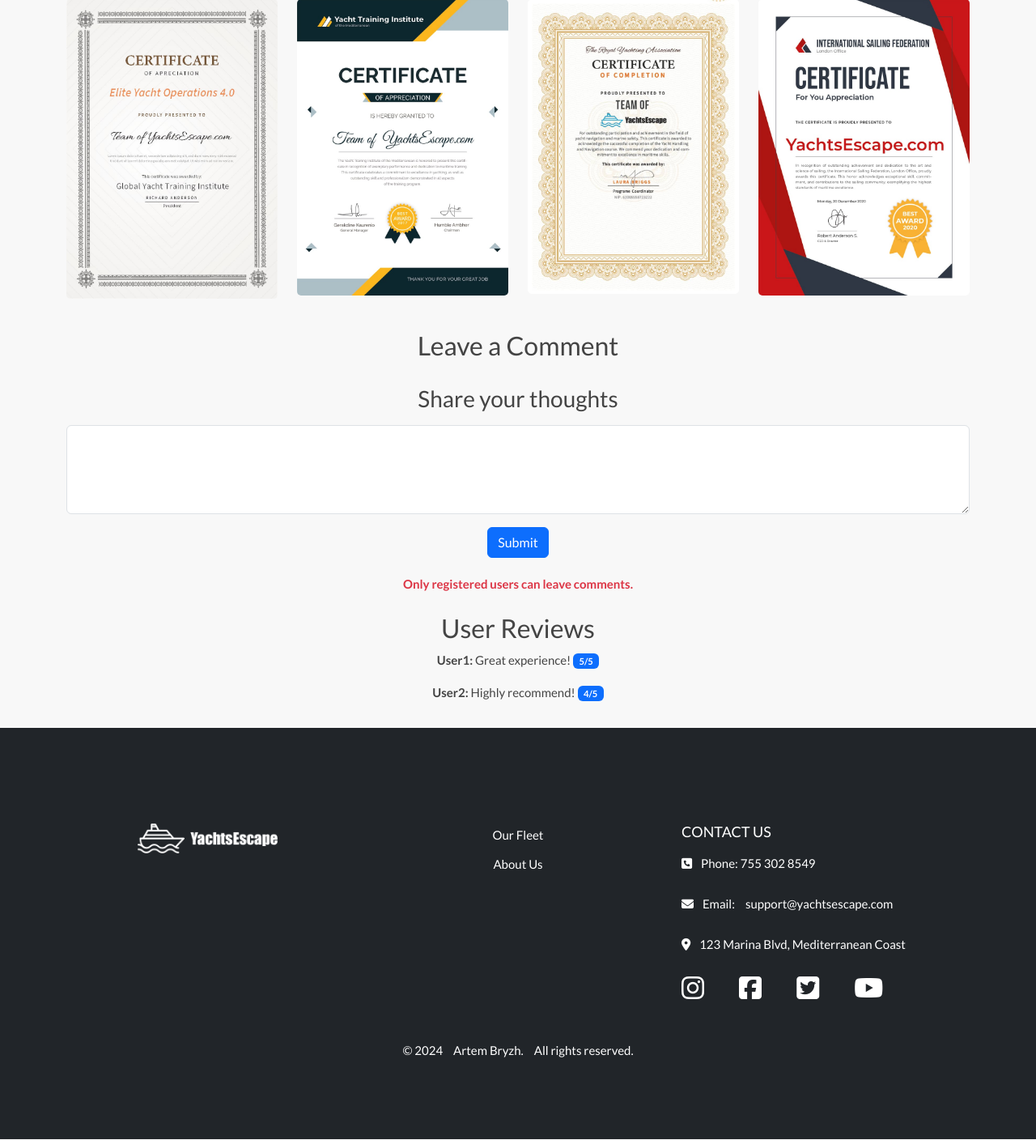
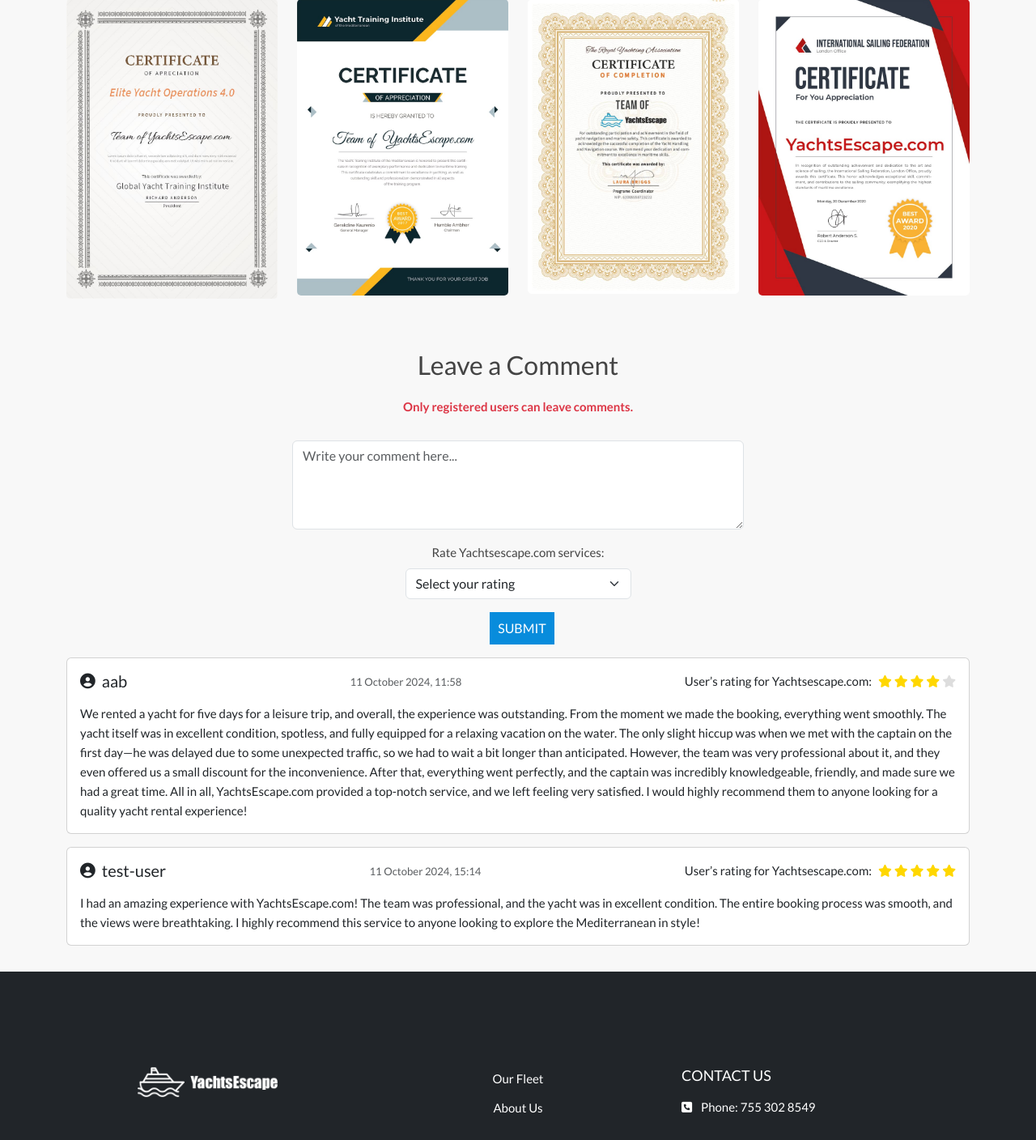
Before and after one commit to pagaslav/yachtsescape-com, a Django app: page /about/ in a window 1280 px wide. Shown: the part 683-2091 px from the top of the page at 81% size. Run offline with Django 3.2, Linux system fonts and the light colour scheme; data comes from the database, SQL or seed files in the repository; both versions use the stored data as it was after the commit; some libraries are stand-ins or nearby versions.

Commit message:
feat(about): enhance review functionality and UI improvements
Added review submission form to the about page with validation for authenticated users. Implemented
toasts for success and error notifications upon review submission. Updated Review model to handle
cases where user is not logged in by allowing nullable user field. Improved UI layout for reviews on
the about page, positioning username and rating side-by-side. Adjusted CSS and HTML for better
alignment and spacing in the review section. Added redirect to login page for unauthenticated users
attempting to submit reviews.

```diff
--- a/about/templates/about/about.html
+++ b/about/templates/about/about.html
@@ -21,11 +21,13 @@
     <div class="accordion" id="aboutAccordion">
         <div class="accordion-item">
             <h2 class="accordion-header" id="headingTeam">
-                <button class="accordion-button" type="button" data-bs-toggle="collapse" data-bs-target="#collapseTeam" aria-expanded="true" aria-controls="collapseTeam">
+                <button class="accordion-button" type="button" data-bs-toggle="collapse" data-bs-target="#collapseTeam"
+                    aria-expanded="true" aria-controls="collapseTeam">
                     <i class="fas fa-users"></i>&nbsp;Our Team
                 </button>
             </h2>
-            <div id="collapseTeam" class="accordion-collapse collapse show" aria-labelledby="headingTeam" data-bs-parent="#aboutAccordion">
+            <div id="collapseTeam" class="accordion-collapse collapse show" aria-labelledby="headingTeam"
+                data-bs-parent="#aboutAccordion">
                 <div class="accordion-body">
                     <!-- Content for Our Team -->
                     We are a dedicated team of professionals committed to providing the best services.
@@ -34,11 +36,13 @@
         </div>
         <div class="accordion-item">
             <h2 class="accordion-header" id="headingHistory">
-                <button class="accordion-button collapsed" type="button" data-bs-toggle="collapse" data-bs-target="#collapseHistory" aria-expanded="false" aria-controls="collapseHistory">
-                     <i class="fas fa-history"></i>&nbsp;Our History
+                <button class="accordion-button collapsed" type="button" data-bs-toggle="collapse"
+                    data-bs-target="#collapseHistory" aria-expanded="false" aria-controls="collapseHistory">
+                    <i class="fas fa-history"></i>&nbsp;Our History
                 </button>
             </h2>
-            <div id="collapseHistory" class="accordion-collapse collapse" aria-labelledby="headingHistory" data-bs-parent="#aboutAccordion">
+            <div id="collapseHistory" class="accordion-collapse collapse" aria-labelledby="headingHistory"
+                data-bs-parent="#aboutAccordion">
                 <div class="accordion-body">
                     <!-- Content for Our History -->
                     Our journey started in 2010, and we have been growing ever since.
@@ -47,11 +51,13 @@
         </div>
         <div class="accordion-item">
             <h2 class="accordion-header" id="headingWhyUs">
-                <button class="accordion-button collapsed" type="button" data-bs-toggle="collapse" data-bs-target="#collapseWhyUs" aria-expanded="false" aria-controls="collapseWhyUs">
-                   <i class="fas fa-thumbs-up"></i>&nbsp; Why Choose Us?
+                <button class="accordion-button collapsed" type="button" data-bs-toggle="collapse"
+                    data-bs-target="#collapseWhyUs" aria-expanded="false" aria-controls="collapseWhyUs">
+                    <i class="fas fa-thumbs-up"></i>&nbsp; Why Choose Us?
                 </button>
             </h2>
-            <div id="collapseWhyUs" class="accordion-collapse collapse" aria-labelledby="headingWhyUs" data-bs-parent="#aboutAccordion">
+            <div id="collapseWhyUs" class="accordion-collapse collapse" aria-labelledby="headingWhyUs"
+                data-bs-parent="#aboutAccordion">
                 <div class="accordion-body">
                     <!-- Content for Why Choose Us -->
                     We offer unparalleled services with a focus on customer satisfaction.
@@ -78,26 +84,86 @@
     </div>
 
     <!-- Comment form section -->
-    <h2 class="mt-4">Leave a Comment</h2>
-    <div class="comment-form">
-        <h3>Share your thoughts</h3>
-        <form method="post">
-            {% csrf_token %}
-            <div class="mb-3">
-                <textarea class="form-control" rows="4" required></textarea>
-            </div>
-            <button type="submit" class="btn btn-primary">Submit</button>
-        </form>
-    </div>
+    <h2 class="mt-5">Leave a Comment</h2>
     <div class="registration-warning">
         Only registered users can leave comments.
     </div>
+    <div class="comment-form">
+        <form method="post">
+            {% csrf_token %}
+            <div class="mb-3 text-center">
+                <div class="col-md-6 col-12 mx-auto">
+                    <textarea class="form-control" name="content" rows="4" required
+                        placeholder="Write your comment here..."></textarea>
+                </div>
+            </div>
+            <div class="mb-3 text-center">
+                <label for="rating" class="form-label">Rate Yachtsescape.com services:</label>
+                <div class="d-flex justify-content-center">
+                    <select class="form-select w-25 w-md-50 w-lg-25" name="rating" required>
+                        <option value="" disabled selected>Select your rating</option>
+                        <option value="1">1 - Poor</option>
+                        <option value="2">2 - Fair</option>
+                        <option value="3">3 - Good</option>
+                        <option value="4">4 - Very Good</option>
+                        <option value="5">5 - Excellent</option>
+                    </select>
+                </div>
+            </div>
+            <button type="submit" class="btn btn-primary mb-3 header-main-btn">Submit</button>
+        </form>
+    </div>
 
     <!-- Displaying reviews -->
-    <h2 class="mt-4">User Reviews</h2>
+    <!-- <h2 class="mt-4">User Reviews</h2> -->
     <div class="reviews">
-        <p><strong>User1:</strong> Great experience! <span class="badge bg-primary">5/5</span></p>
-        <p><strong>User2:</strong> Highly recommend! <span class="badge bg-primary">4/5</span></p>
+        {% for review in reviews %}
+        <div class="card mb-3">
+            <div class="card-body">
+                <!-- Top row with icon, username, helpful button, and rating -->
+                <div class="d-flex justify-content-between align-items-center">
+                    <!-- User icon and name on the left -->
+                    <div class="d-flex align-items-center">
+                        <i class="fas fa-user-circle fa-lg me-2"></i> <!-- User icon -->
+                        <h5 class="card-title mb-0">{{ review.user.username }}</h5>
+                    </div>
+                    <div class="helpful-section text-center">
+                        <span class="text-muted small">{{ review.created_at|date:"d F Y, H:i" }}</span>
+                    </div>
+
+
+                    <!-- Helpful button in the center -->
+                    <!-- <div class="helpful-section text-center">
+                        <button class="btn btn-sm btn-outline-success mark-helpful" data-id="{{ review.id }}"
+                            aria-label="Mark as Helpful">
+                            <i class="fas fa-thumbs-up"></i>
+                            <span class="helpful-count">{{ review.helpful_count }}</span> users found this helpful
+                        </button>
+                    </div> -->
+
+                    <!-- Rating section on the right with text and stars -->
+                    <div class="d-flex align-items-center">
+                        <div class="rating-text me-2">User’s rating for Yachtsescape.com:</div>
+                        <div class="rating">
+                            {% for i in "12345" %}
+                            {% if forloop.counter <= review.rating|default:0 %} <i class="fas fa-star filled"></i>
+                                {% else %}
+                                <i class="fas fa-star"></i>
+                                {% endif %}
+                                {% endfor %}
+                        </div>
+                    </div>
+                </div>
+
+                <!-- Review content text with left alignment -->
+                <p class="card-text text-start mt-3">{{ review.content }}</p>
+            </div>
+        </div>
+        {% endfor %}
     </div>
 </div>
 {% endblock %}
+
+{% block extra_js %}
+<script src="{% static 'js/about.js' %}"></script>
+{% endblock %}
--- a/about/urls.py
+++ b/about/urls.py
@@ -1,9 +1,10 @@
+# about/urls.py
+
 from django.urls import path
-from . import views
 from .views import AboutView
 
 urlpatterns = [
-    path('add_review/', views.add_review, name='add_review'),
-    path('', AboutView.as_view(), name='about'),
-
+    path('', AboutView.as_view(), name='about'),  # Route for the About page
+    # path('review/<int:review_id>/helpful/', mark_helpful, name='mark_helpful'),
+    # path('review/<int:review_id>/report/', report_review, name='report_review'),
 ]
--- a/about/views.py
+++ b/about/views.py
@@ -1,19 +1,33 @@
-from django.shortcuts import render, redirect
-from .models import Review
-from .forms import ReviewForm
+# about/views.py
+
+from django.shortcuts import redirect
+from django.contrib import messages
+from .models import Review  # Import the Review model
+from .forms import ReviewForm  # Import the ReviewForm
 from django.views.generic import TemplateView
 
 class AboutView(TemplateView):
     template_name = 'about/about.html'
 
-def add_review(request):
-    if request.method == 'POST':
+    def get_context_data(self, **kwargs):
+        context = super().get_context_data(**kwargs)  # Call the base implementation first
+        context['reviews'] = Review.objects.all()  # Pass all reviews to the context
+        context['form'] = ReviewForm()  # Create a new instance of ReviewForm
+        return context
+
+    def post(self, request, *args, **kwargs):
+        if not request.user.is_authenticated:
+            messages.error(request, 'Please log in to submit a review.')
+            return redirect('account_login')
+
         form = ReviewForm(request.POST)
         if form.is_valid():
             review = form.save(commit=False)
             review.user = request.user
             review.save()
+            messages.success(request, 'Your comment has been submitted!')
             return redirect('about')
-    else:
-        form = ReviewForm()
-    return render(request, 'about/add_review.html', {'form': form})
+        else:
+            messages.error(request, 'Please fill out all fields.')
+
+        return self.render_to_response(self.get_context_data(form=form))
--- a/static/css/about/about.css
+++ b/static/css/about/about.css
@@ -73,3 +73,49 @@
     font-weight: bold; /* Bold font weight */
     margin-top: 20px; /* Top margin for spacing */
 }
+
+.user-avatar {
+    display: inline-block;
+    width: 40px;
+    height: 40px;
+    background-color: #f0f0f0;
+    border-radius: 50%;
+    display: flex;
+    align-items: center;
+    justify-content: center;
+}
+
+.rating .fa-star {
+    color: #ddd; /* Empty star color */
+}
+
+.rating .fa-star.filled {
+    color: #ffd700; /* Filled star color */
+}
+.rating {
+    color: gold;
+}
+
+/* .helpful-section {
+    display: flex;
+    justify-content: center;
+    align-items: center;
+    margin-bottom: 10px;
+}
+
+.helpful-section .btn-outline-success {
+    color: #28a745;
+    border-color: #28a745;
+    font-size: 14px;
+}
+
+.helpful-section .btn-outline-success:hover {
+    background-color: #28a745;
+    color: white;
+}
+
+.helpful-count {
+    margin-left: 5px;
+    font-weight: bold;
+    color: #333;
+} */
--- a/templates/includes/footer.html
+++ b/templates/includes/footer.html
@@ -15,7 +15,7 @@
             <div class="col-lg-4 text-center mb-lg-0">
                 <ul class="list-unstyled">
                     <li><a href="#" class="text-white">Our Fleet</a></li>
-                    <li><a href="#" class="text-white">About Us</a></li>
+                    <li><a href="{% url 'about' %}" class="text-white">About Us</a></li>
                 </ul>
             </div>
 
```
Also changed, not shown: about/models.py (+8 -3 lines), about/templates/about/add_review.html (+24 -6 lines), static/js/about.js (added, +22 -0 lines), about/migrations/0002_review_helpful_count_review_reported.py (added), about/migrations/0003_review_helpful_users.py (added), about/migrations/0004_remove_review_helpful_count_and_more.py (added), about/migrations/0005_alter_review_user.py (added), db.sqlite3.
